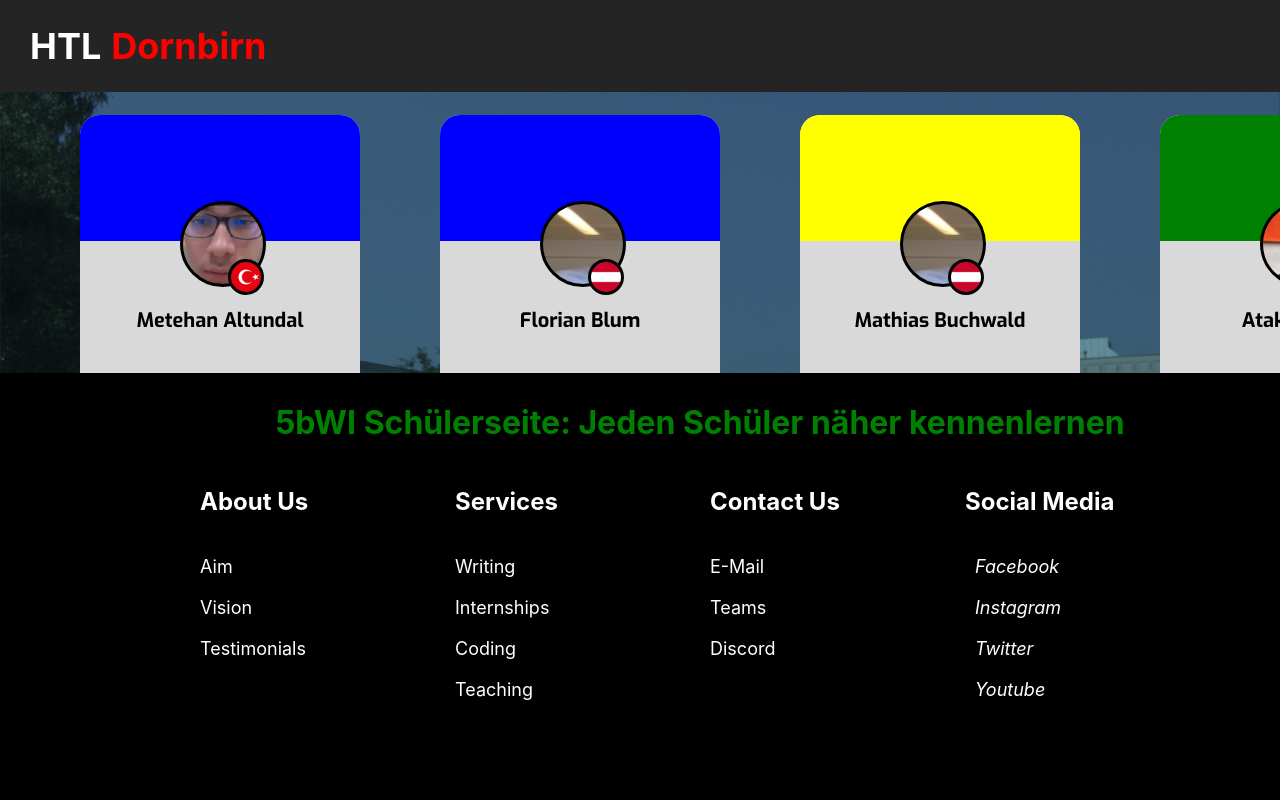
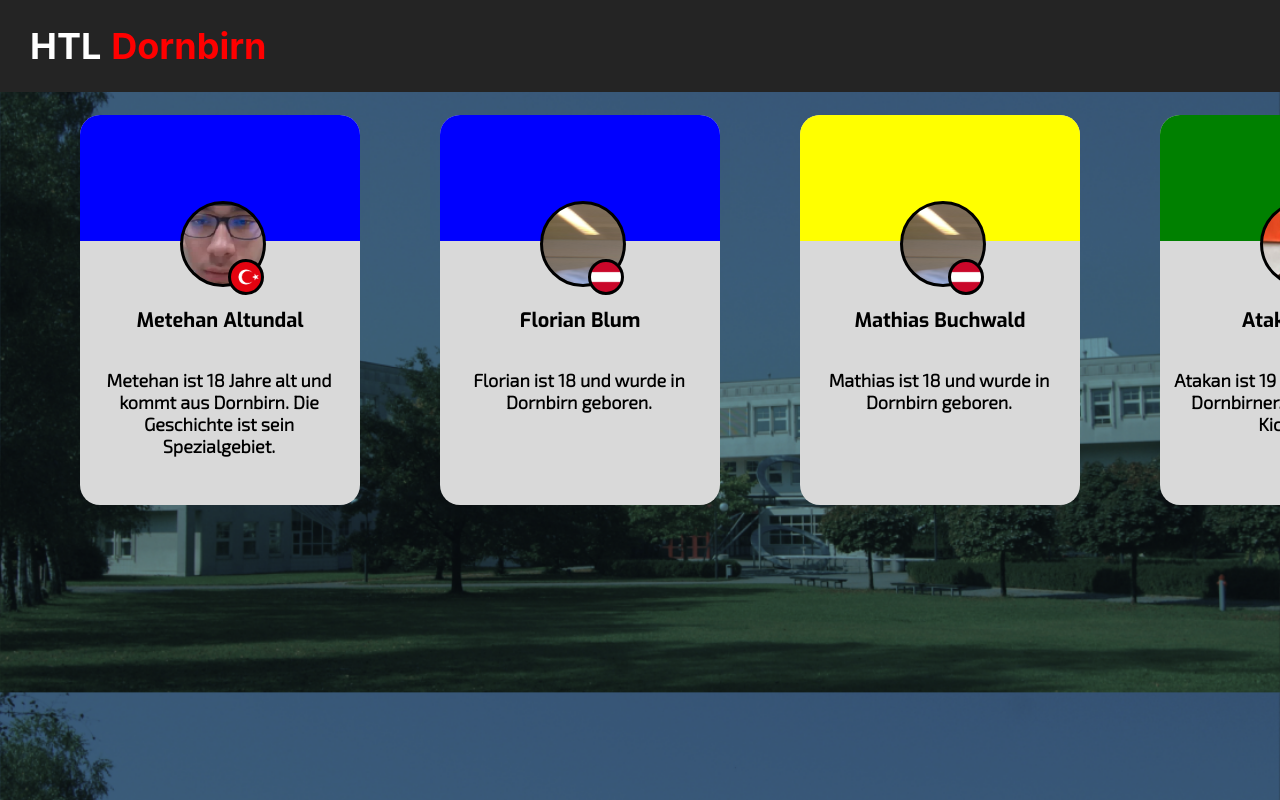
Before and after one commit to numidumi/schoolapp, a React (Create React App) app: page / in a window 1280 px wide. Shown: the top 800 px of the page. Built offline with nearby package versions, Linux system fonts and the light colour scheme.

Commit message:
footer wird geändert

```diff
--- a/src/App.js
+++ b/src/App.js
@@ -13,7 +13,6 @@ import Header from "./components/Header/Header.js";
 import Home from "./components/subpages/Home.js";
 import Teachers from "./components/subpages/Teachers.js";
 import Students from "./components/subpages/Students.js";
-import Footer from "./components/Footer/Footer";
 
 function App() {
   return (
@@ -60,7 +59,6 @@ function App() {
         image={chris}
         flag={austria}
       />
-      <Footer />
       <Cards
         name="Numan"
         lastName="Erter"
--- a/src/components/Footer/Footer.js
+++ /dev/null
@@ -1,66 +0,0 @@
-import React from "react";
-import {
-  Box,
-  Container,
-  Row,
-  Column,
-  FooterLink,
-  Heading,
-} from "./FooterStyles";
-
-const Footer = () => {
-  return (
-    <Box>
-      <h1 style={{ color: "green", textAlign: "center", marginTop: "-50px" }}>
-        5bWI Schülerseite: Jeden Schüler näher kennenlernen
-      </h1>
-      <Container>
-        <Row>
-          <Column>
-            <Heading>About Us</Heading>
-            <FooterLink href="#">Aim</FooterLink>
-            <FooterLink href="#">Vision</FooterLink>
-            <FooterLink href="#">Testimonials</FooterLink>
-          </Column>
-          <Column>
-            <Heading>Services</Heading>
-            <FooterLink href="#">Writing</FooterLink>
-            <FooterLink href="#">Internships</FooterLink>
-            <FooterLink href="#">Coding</FooterLink>
-            <FooterLink href="#">Teaching</FooterLink>
-          </Column>
-          <Column>
-            <Heading>Contact Us</Heading>
-            <FooterLink href="#">E-Mail</FooterLink>
-            <FooterLink href="#">Teams</FooterLink>
-            <FooterLink href="#">Discord</FooterLink>
-          </Column>
-          <Column>
-            <Heading>Social Media</Heading>
-            <FooterLink href="#">
-              <i className="fab fa-facebook-f">
-                <span style={{ marginLeft: "10px" }}>Facebook</span>
-              </i>
-            </FooterLink>
-            <FooterLink href="#">
-              <i className="fab fa-instagram">
-                <span style={{ marginLeft: "10px" }}>Instagram</span>
-              </i>
-            </FooterLink>
-            <FooterLink href="#">
-              <i className="fab fa-twitter">
-                <span style={{ marginLeft: "10px" }}>Twitter</span>
-              </i>
-            </FooterLink>
-            <FooterLink href="#">
-              <i className="fab fa-youtube">
-                <span style={{ marginLeft: "10px" }}>Youtube</span>
-              </i>
-            </FooterLink>
-          </Column>
-        </Row>
-      </Container>
-    </Box>
-  );
-};
-export default Footer;
--- a/src/components/Footer/FooterStyles.js
+++ /dev/null
@@ -1,58 +0,0 @@
-import styled from "styled-components";
-
-export const Box = styled.div`
-  padding: 80px 60px;
-  background: black;
-  position: absolute;
-  bottom: 0;
-  width: 100%;
-
-  @media (max-width: 1000px) {
-    padding: 30px 30px;
-  }
-`;
-
-export const Container = styled.div`
-  display: flex;
-  flex-direction: column;
-  justify-content: left;
-  max-width: 1000px;
-  margin: 0 auto;
-  /* background: red; */
-`;
-
-export const Column = styled.div`
-  display: flex;
-  flex-direction: column;
-  text-align: left;
-  margin-left: 80px 60px;
-`;
-
-export const Row = styled.div`
-  display: grid;
-  grid-template-columns: repeat(auto-fill, minmax(185px, 1fr));
-  grid-gap: 20px;
-
-  @media (max-width: 1000px) {
-    grid-template-columns: repeat(auto-fill, minmax(200px, 1fr));
-  }
-`;
-
-export const FooterLink = styled.a`
-  color: #fff;
-  margin-bottom: 20px;
-  font-size: 18px;
-  text-decoration: none;
-
-  &:hover {
-    color: green;
-    transition: 200ms ease-in;
-  }
-`;
-
-export const Heading = styled.p`
-  font-size: 24px;
-  color: #fff;
-  margin-bottom: 40px;
-  font-weight: bold;
-`;
```
